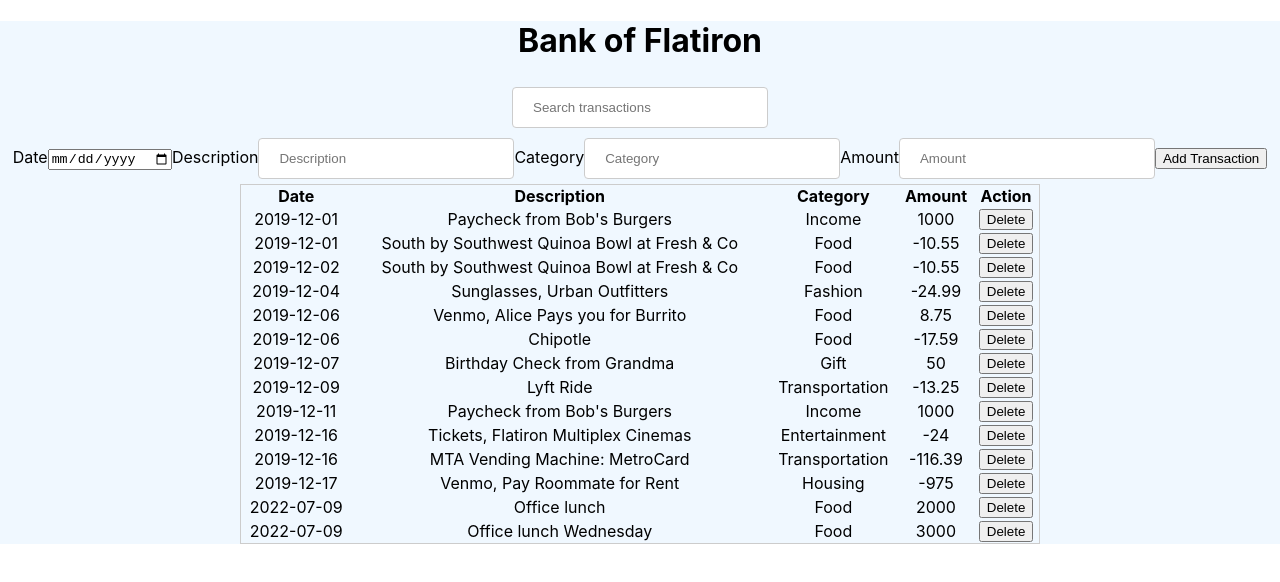
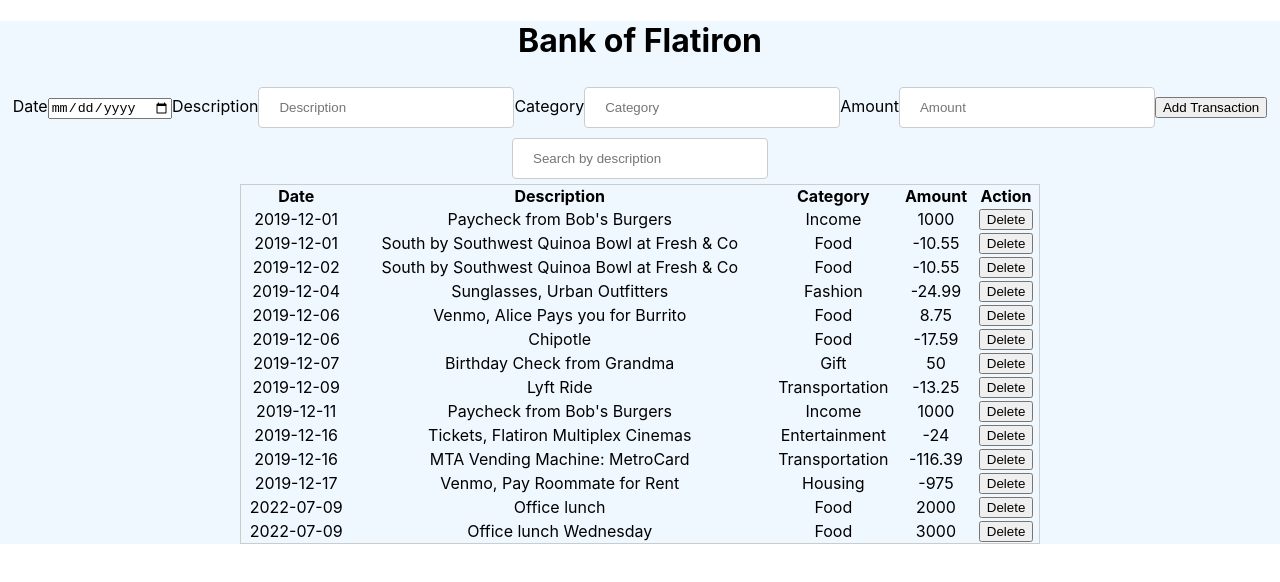
Before and after one commit to BeatriceNjeriMwangi/Bank-of-flatiron, a React (Create React App) app: page / in a window 1280 px wide. Shown: the top 582 px of the page. Built offline with nearby package versions, Linux system fonts and the light colour scheme; data requests are answered from the project's data file.

Commit message:
searching

```diff
--- a/src/components/App.js
+++ b/src/components/App.js
@@ -1,13 +1,13 @@
 import './App.css';
 import React, {useEffect, useState} from'react';
-import Search from './Search';
+
 import Form from './Form';
 import Table from './Table';
 //importing components
 
 function App() {
   //initializing state variables
-  const [search, setSearch] = useState('');
+  const [searchTerm, setSearchTerm] = useState('');
   const [transactions, setTransactions] = useState([]);
 
   useEffect(() => {
@@ -28,7 +28,6 @@ function App() {
     <div className="App">
       <div><h1>Bank of Flatiron</h1></div>
 
-      <Search search={search} setSearch={setSearch}/>
       <Form onAddTransaction={handleAdded}/>
       <Table transactions={transactions}/>
     </div>
--- a/src/components/Search.js
+++ b/src/components/Search.js
@@ -1,19 +1,25 @@
-import React, {useState} from "react";
-//importing react
+// Search.js
+import React, { useState } from 'react';
 
-function Search(){
-    //initializing state
-    const [search, setSearch] = useState()
-    return(//render component
+function Search({ onSearch }) {
+    const [searchTerm, setSearchTerm] = useState('');
+
+    const handleChange = (e) => {
+        const value = e.target.value;
+        setSearchTerm(value);
+        onSearch(value); // Call the callback function with the search term
+    };
+
+    return (
         <div>
             <input
-            type='text'
-            placeholder='Search transactions'
-            value={search}
-            onSearch={(e)=>setSearch(e.target.value)}
+                type="text"
+                placeholder="Search by description"
+                value={searchTerm}
+                onChange={handleChange}
             />
         </div>
-    )
+    );
 }
 
-export default Search;//exports search component
+export default Search;
--- a/src/components/Table.js
+++ b/src/components/Table.js
@@ -1,67 +1,70 @@
-import React, {useState} from 'react';
-//import react and usestate
+// Table.js
+import React, { useState, useEffect } from 'react';
+import Search from './Search';
 
-function Table({transactions}){
-    // const [transactions, setTransactions]=useState([])
-    // const [search, setSearch] = useState('')
-    console.log(transactions);
+function Table({ transactions }) {
+    const [filteredTransactions, setFilteredTransactions] = useState(transactions);
+
+
+    // Create a copy of the transactions array
+    useEffect(() => {
+        // Set filteredTransactions to the original list of transactions when the component mounts
+        setFilteredTransactions(transactions);
+      }, [transactions]);
+
+    const handleSearch = (searchTerm) => {
+        let filtered;
+        if (searchTerm.length >= 3) {
+          // Only search for a specific description if filterText is at least 3 characters long
+          filtered = transactions.filter((transaction) =>
+            transaction.description.toLowerCase().includes(searchTerm.toLowerCase())
+          );
+        } else {
+          // If filterText is less than 3 characters, show all transactions
+          filtered = transactions;
+        }
+        setFilteredTransactions(filtered);
+      };
+
+    const handleDelete = (index) => {
+        // Add logic to handle delete for the specified index
+        console.log('Delete button clicked for index:', index);
+    };
+
     return (
-        //display table
+        <div>
+            <Search onSearch={handleSearch} />
             <table className='table'>
                 <thead className='thead'>
                     <tr>
-
-
-                        <th>
-                            Date
-                        </th>
-
-                        <th>
-                            Description
-                        </th>
-
-                        <th>
-                            Category
-                        </th>
-
-                        <th>
-                            Amount
-                        </th>
-
-                        <th>
-                            Action
-                        </th>
+                        <th>Date</th>
+                        <th>Description</th>
+                        <th>Category</th>
+                        <th>Amount</th>
+                        <th>Action</th>
                     </tr>
                 </thead>
                 <tbody>
-
-                    {transactions.map((transaction, index) => {
-                        return(
+                    {filteredTransactions.map((transaction, index) => (
                         <tr key={index}>
+                            <td>{transaction.date}</td>
+                            <td>{transaction.description}</td>
+                            <td>{transaction.category}</td>
+                            <td>{transaction.amount}</td>
                             <td>
-                                {transaction.date}
-                            </td>
-                            <td>
-                                {transaction.description}
-                            </td>
-                            <td>
-                                {transaction.category}
-                            </td>
-                            <td>
-                                {transaction.amount}
-                            </td>
-                            <td>
-                                <button className='btn btn-danger'>Delete</button>
+                                <button
+                                    className='btn btn-danger'
+                                    onClick={() => handleDelete(index)}
+                                >
+                                    Delete
+                                </button>
                             </td>
                         </tr>
-                        )
-                    })}
-
-
+                    ))}
                 </tbody>
             </table>
-
-    )
+        </div>
+    );
 }
 
-export default Table;//exporting table component
+export default Table;
```
